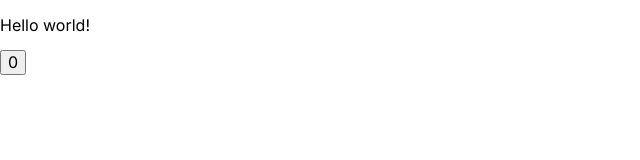
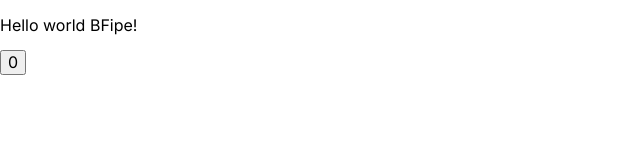
Before and after one commit to BFipe/next-shop, a Next.js app: page / in a window 1280 px wide. Shown: the top 160 px of the page, without its empty margins (0-640 px from the left). Built offline with nearby package versions, Linux system fonts and the light colour scheme.

Commit message:
Fix route

```diff
--- a/app/api/shop/[category]/route.ts
+++ b/app/api/shop/[category]/route.ts
@@ -11,7 +11,7 @@ type mockedProductsData = {
 
 const getDataByRoute = (route: string): mockedProductsData => {
   switch (route) {
-    case "television":
+    case "televisions":
       return {
         isSuccess: true,
         data: Televisions,
--- a/app/page.tsx
+++ b/app/page.tsx
@@ -3,7 +3,7 @@ import SimpleCounter from "./components/SimpleCounter";
 export default async function Home() {
   return (
     <main>
-      <p>Hello world!</p>
+      <p>Hello world BFipe!</p>
       <p>
         <SimpleCounter />
       </p>
```
